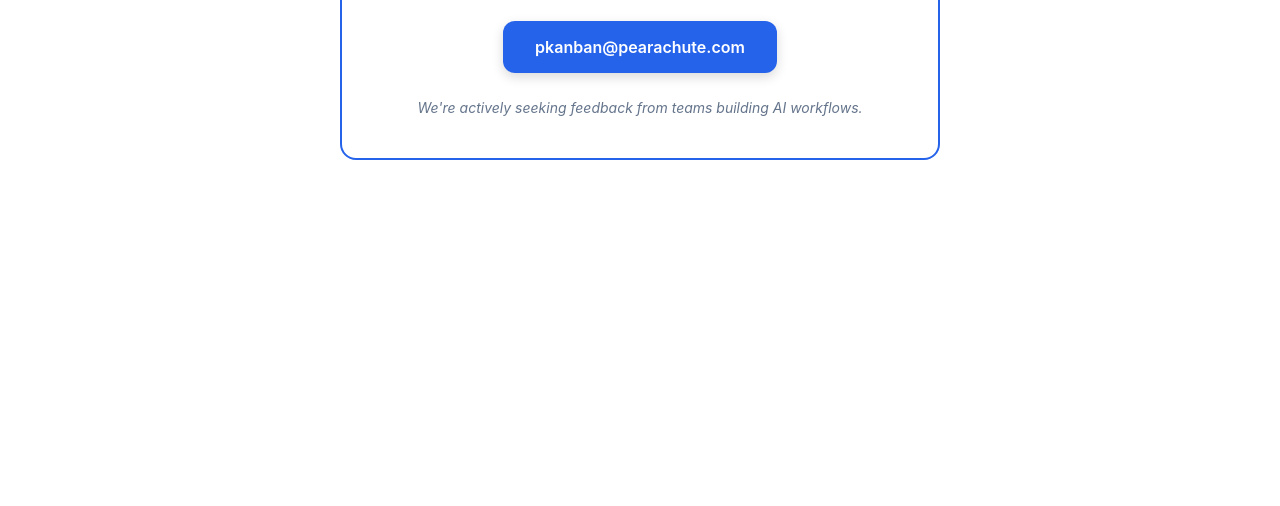
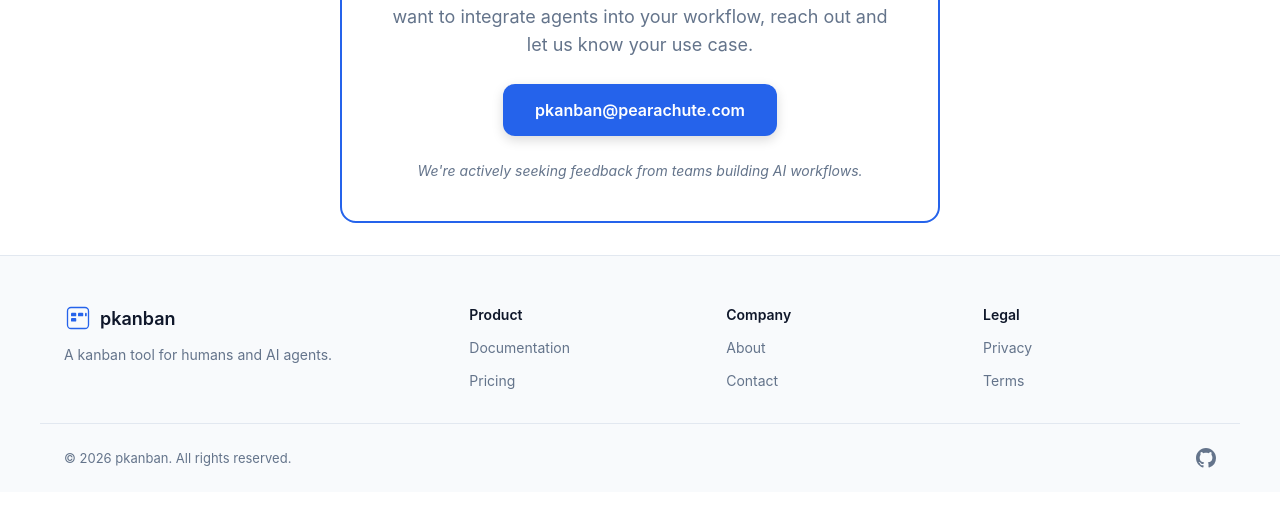
Before and after one commit to japherwocky/kanban, a Svelte app in the folder frontend/: page / in a window 1280 px wide. Shown: the part 2201-2707 px from the top of the page. Before the commit the page ends 2393 px from the top, so only its background shows below. Built offline with nearby package versions, Linux system fonts and the light colour scheme.

Commit message:
Update App.svelte to use Header/Footer on public pages

```diff
--- a/frontend/src/App.svelte
+++ b/frontend/src/App.svelte
@@ -13,6 +13,8 @@
   import Docs from './routes/Docs.svelte';
   import NotFound from './routes/NotFound.svelte';
   import ProtectedRoute from './lib/ProtectedRoute.svelte';
+  import Header from './lib/Header.svelte';
+  import Footer from './lib/Footer.svelte';
 
   onMount(() => {
     theme.init();
@@ -20,10 +22,51 @@
 </script>
 
 <Router>
+  <!-- Public pages with Header and Footer -->
+  <div class="public-layout">
+    <Header />
+    <main>
+      <Route path="/">
+        <Landing />
+      </Route>
+
+      <Route path="/docs">
+        <Docs />
+      </Route>
+
+      <Route path="/docs/:section" let:params>
+        <Docs {params} />
+      </Route>
+
       <Route path="/login">
         <Login />
       </Route>
 
+      <Route path="/pricing">
+        <Landing />
+      </Route>
+
+      <Route path="/about">
+        <Landing />
+      </Route>
+
+      <Route path="/contact">
+        <Landing />
+      </Route>
+
+      <Route path="/privacy">
+        <Landing />
+      </Route>
+
+      <Route path="/terms">
+        <Landing />
+      </Route>
+    </main>
+    <Footer />
+  </div>
+
+  <!-- App pages (full-width, no Header/Footer) -->
+  <div class="app-layout">
     <Route path="/boards">
       <ProtectedRoute>
         <BoardsList />
@@ -59,20 +102,27 @@
         <Admin {params} />
       </ProtectedRoute>
     </Route>
-
-  <Route path="/docs">
-    <Docs />
-  </Route>
-
-  <Route path="/docs/:section" let:params>
-    <Docs {params} />
-  </Route>
-
-  <Route path="/">
-    <Landing />
-  </Route>
+  </div>
 
   <Route path="*">
     <NotFound />
   </Route>
 </Router>
+
+<style>
+  .public-layout {
+    min-height: 100vh;
+    display: flex;
+    flex-direction: column;
+  }
+
+  .public-layout main {
+    flex: 1;
+    display: flex;
+    flex-direction: column;
+  }
+
+  .app-layout {
+    min-height: 100vh;
+  }
+</style>
```
Lines whose indentation alone changed are shown as unchanged.
